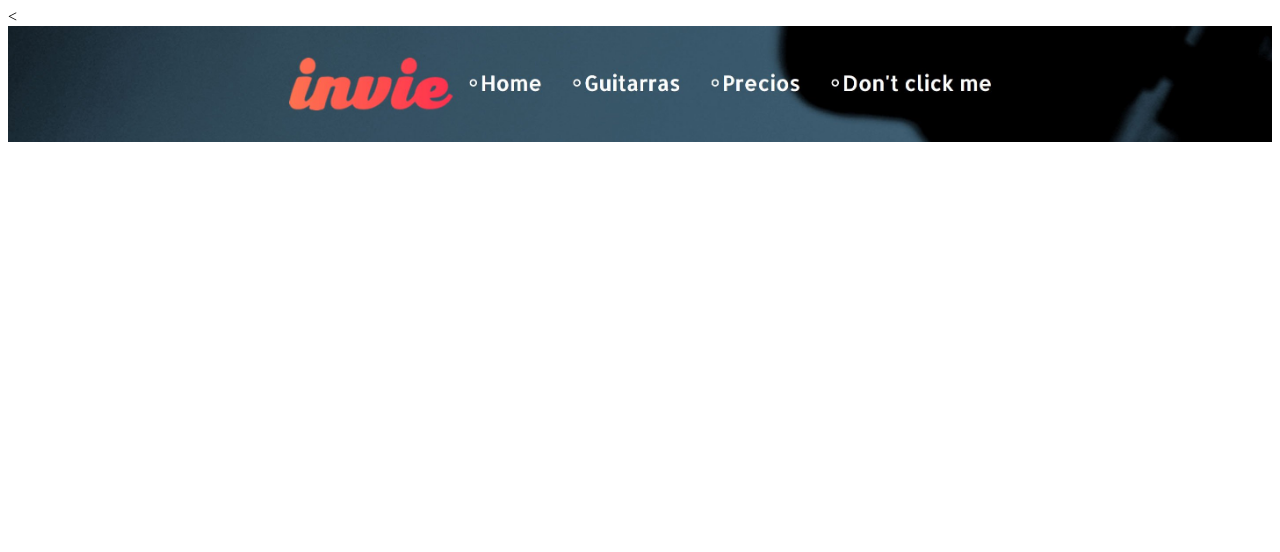
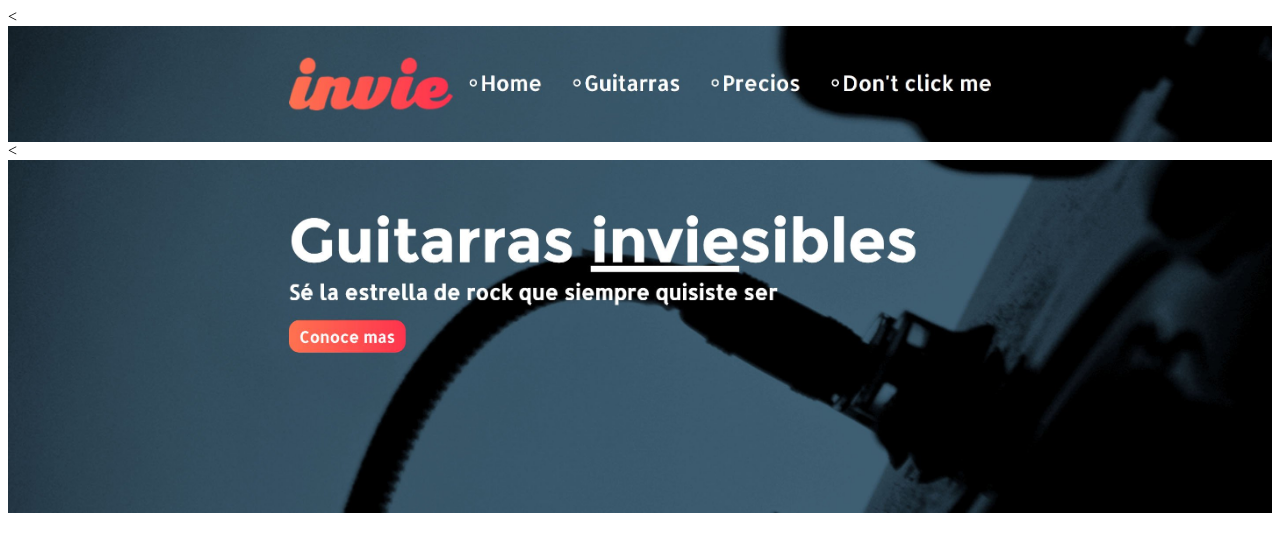
Before and after one commit to apechene/invie-github, a plain HTML site: page index.html in a window 1280 px wide. Drawn offline with Linux system fonts and the light colour scheme.

Commit message:
agregando nuevo hero

```diff
--- a/index.html
+++ b/index.html
@@ -16,6 +16,7 @@ img {
 <body>
   <body>
    <<img src="1.jpg" alt="">
+   <<img src="5.jpg" alt="">
       </body>
   </head>
 </htm>
```
Also changed, not shown: 5.jpg (added).
